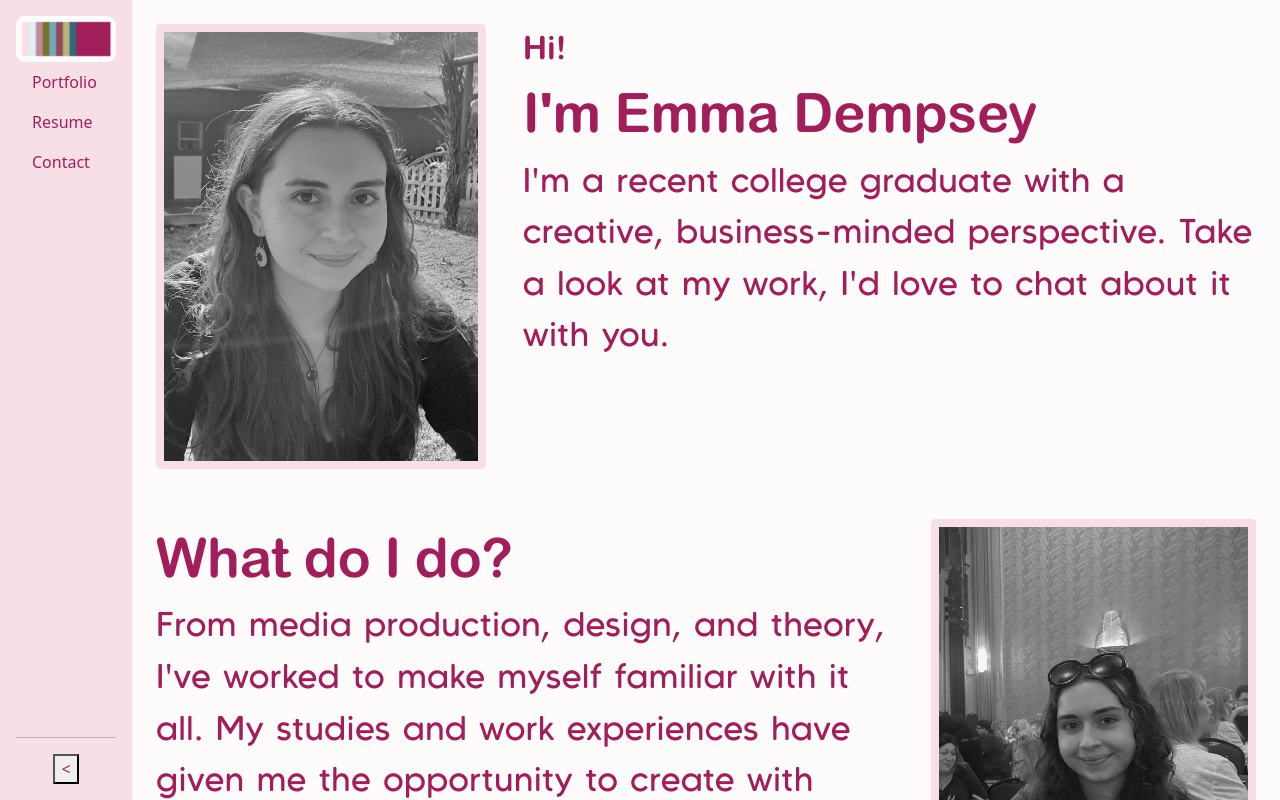
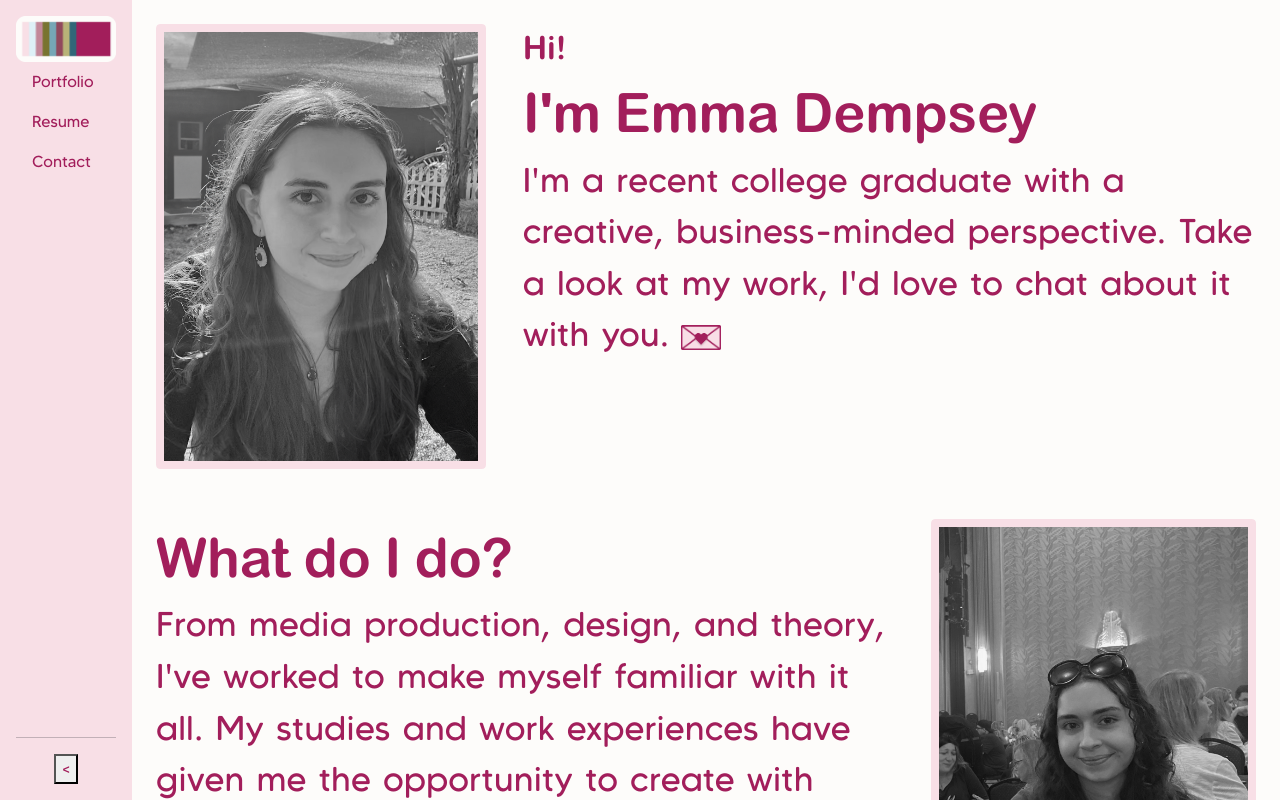
Before and after one commit to emmadempseyprofessional/professionalwebsite, an Angular app: page /landing in a window 1280 px wide. Built offline with nearby package versions, Linux system fonts and the light colour scheme.

Commit message:
Put in envelope, updated fonts in nav bar

```diff
--- a/src/app/common/navigation-bar/navigation-bar.component.scss
+++ b/src/app/common/navigation-bar/navigation-bar.component.scss
@@ -5,6 +5,7 @@
 
     a, button {
         color: $primary;
+        font-family: 'MADETommyRegular';
     }
 }
 
--- a/src/app/pages/landing/landing.component.html
+++ b/src/app/pages/landing/landing.component.html
@@ -17,6 +17,8 @@
             id="__p__i_m_a_recent_college_graduate_with_a_creative__business_minded_perspective__take_a_look_at_my_work__i_d_love_to_chat_about_it_with_you__">
             I'm a recent college graduate with a creative, business-minded perspective. Take a look at my work, I'd love
             to chat about it with you.
+
+            <img src="/images/envelopeH.png" id="envelope" class="img-fluid" alt="Envelope icon" />
         </div>
 
     </div>
--- a/src/app/pages/landing/landing.component.scss
+++ b/src/app/pages/landing/landing.component.scss
@@ -50,6 +50,13 @@ $description-font-size: calc(0.75rem + 1.75vw);
     font-family: 'MADECarvingSoftRegular';
 }
 
+#envelope {
+    width: 40px;
+    height: 25px;
+}
+
+
+
 #__p__what_do_i_do_ {
     font-family: 'ArialRoundedBold';
     font-size: $heading-font-size;
```
Also changed, not shown: public/images/envelopeH.png (added).
